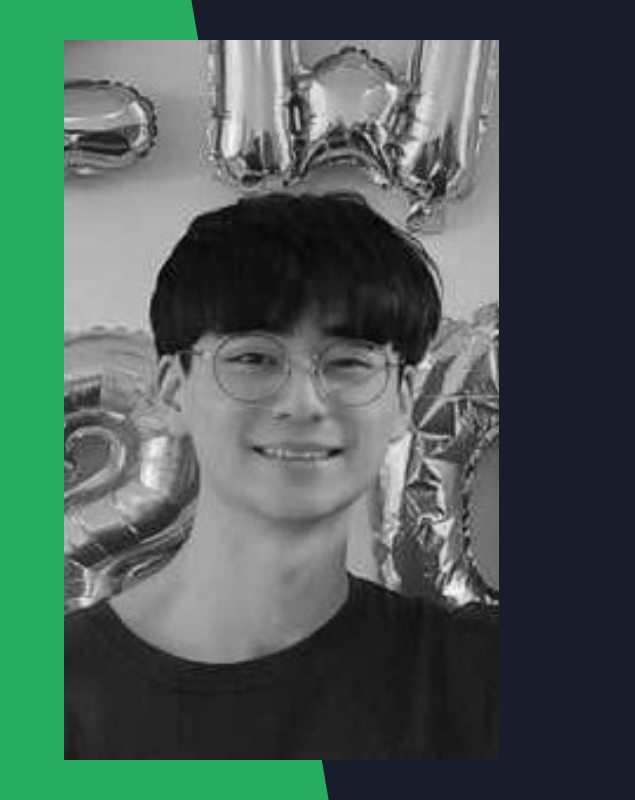
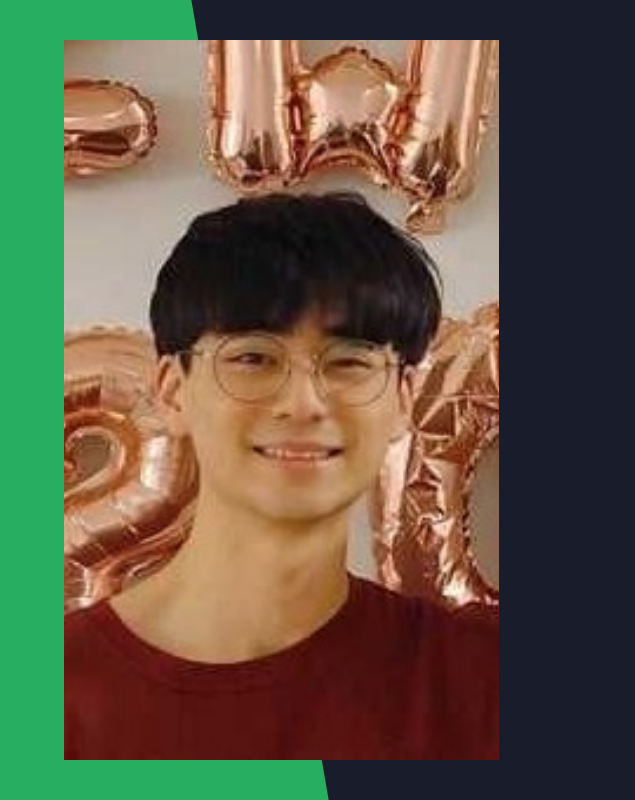
Before and after one commit to axchoi/alexchoi330.github.io, a plain HTML site: page index.html in a window 1280 px wide. Shown: the full height of the page, 0-635 px from the left. Drawn offline with Linux system fonts and the light colour scheme.

Commit message:
changed how mouse hovering works on the profile picture

```diff
--- a/styles/styles.css
+++ b/styles/styles.css
@@ -278,13 +278,13 @@ section {
      object-fit: cover;
   -webkit-transition: all .4s ease-in-out;
   transition: all .4s ease-in-out;
-  -webkit-filter: grayscale(100%);
-          filter: grayscale(100%);
+  -webkit-filter: grayscale(0%);
+          filter: grayscale(0%);
 }
 
 .header-content .left-header .image img:hover {
-  -webkit-filter: grayscale(0);
-          filter: grayscale(0);
+  -webkit-filter: grayscale(100);
+          filter: grayscale(100);
 }
 
 .header-content .right-header {
```
